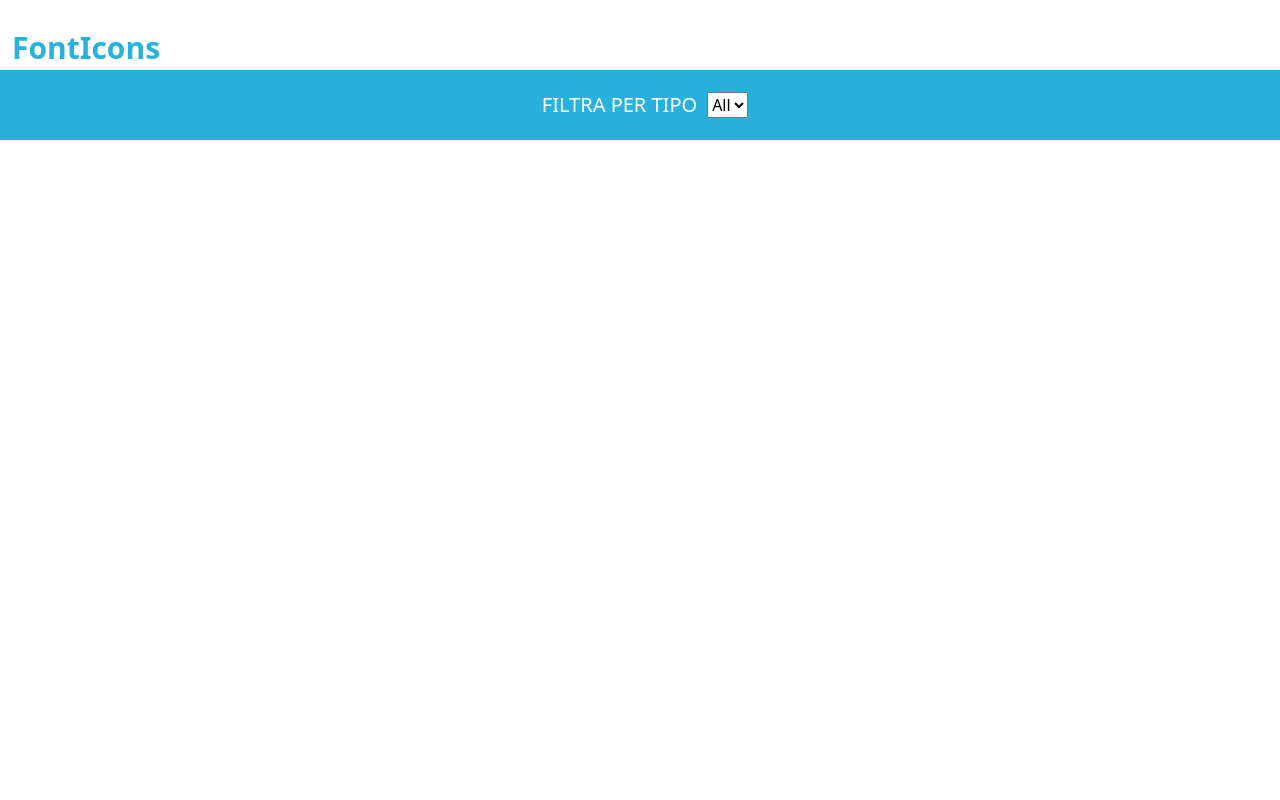
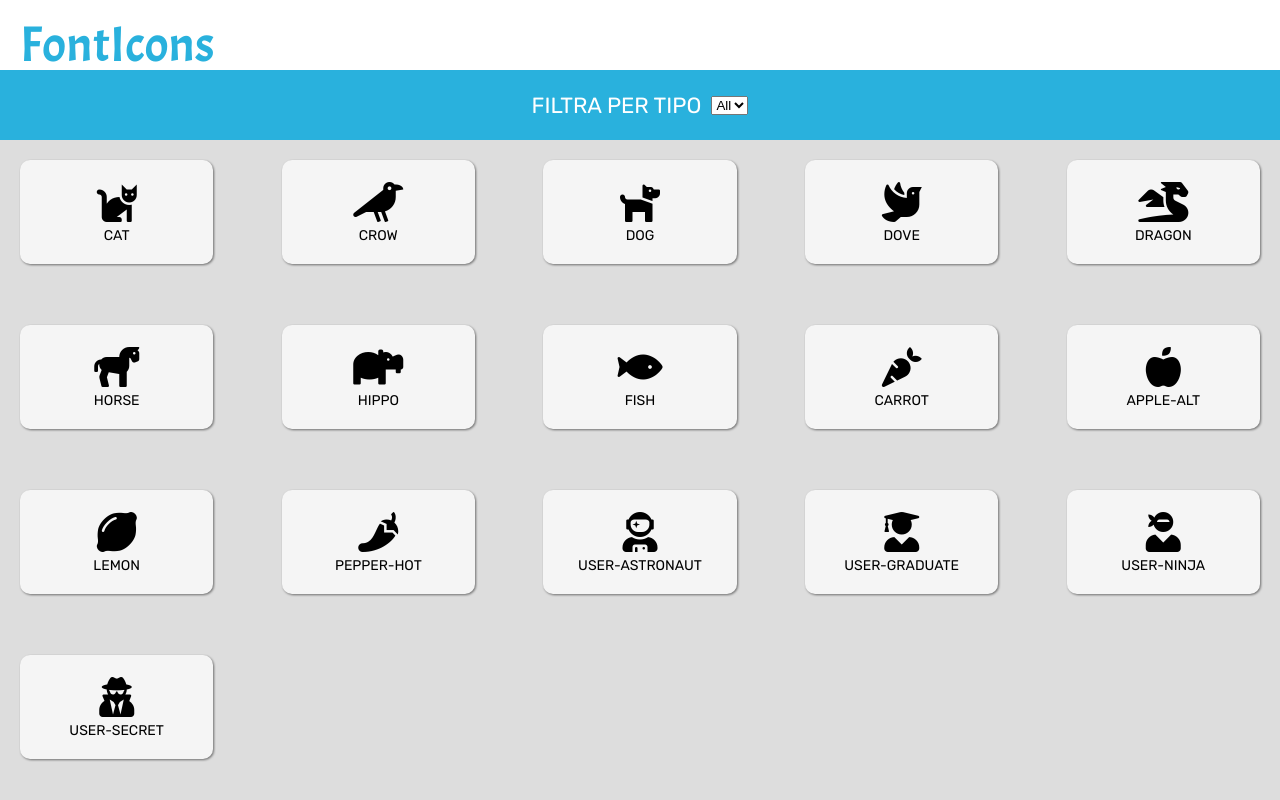
Before and after one commit to steftes99/js-es6-icons, a plain HTML site: page index.html in a window 1280 px wide. Drawn offline with nearby package versions, Linux system fonts and the light colour scheme.

Commit message:
aggiornamento con correzione slack

```diff
--- a/css/style.css
+++ b/css/style.css
@@ -1,27 +1,64 @@
+* {
+    margin: 0;
+    padding: 0;
+    box-sizing: border-box;
+  }
 
+  body {
+    min-width: 300px;
+    font-size: 20px;
+    font-family: 'Rubik', sans-serif;
+  }
 
-.title{
+  .container {
+    width: 100%;
+    height: 100vh;
+  }
+
+  .header {
+    padding: 10px 20px;
     height: 70px;
+    line-height: 70px;
+    font-family: 'Acme', sans-serif;
+    font-size: 250%;
+    color: rgb(41, 177, 221);
+  }
 
-}
-.blue{
-    color: #29B1DD;
-    font-weight: bold;
-    font-size: 30px;
-    padding-top: 2%;
-}
-.bgblue{
-    background-color: #29B1DD;
+  .search {
+    display: flex;
+    justify-content: center;
+    align-items: center;
     height: 70px;
-}
-.search{
-    background-color:#29B1DD;
-    height: 70px;
-}
-h1{
-    color: white;
+    padding: 5px;
+    background-color: rgb(41, 177, 221);
+    font-size: 110%;
     text-transform: uppercase;
-    font-size: 20px;
-    margin: 10px;
+    color: rgb(255, 255, 255);
+  }
+  .search select{
+    margin-left: 10px;
+  }
 
-}
+  .icons {
+    display: flex;
+    justify-content: space-between;
+    align-items: flex-start;
+    flex-wrap: wrap;
+    height: calc(100% - 140px);
+    overflow-y: scroll;
+    font-size: 200%;
+    background-color: rgb(221, 221, 221);
+  }
+  .icons > div {
+    flex-basis: calc(100% / 6 - 20px );
+    min-width: 150px;
+    margin: 20px;
+    padding: 20px;
+    background: rgb(245, 245, 245);
+    border-radius: 10px;
+    text-align: center;
+    filter: drop-shadow(1px 1px 1px rgba(0,0,0, 0.5));
+  }
+  .icons .title {
+    font-size: 14px;
+  }
--- a/index.html
+++ b/index.html
@@ -1,35 +1,34 @@
 <!DOCTYPE html>
 <html lang="en">
 <head>
-    <meta charset="UTF-8">
-    <meta http-equiv="X-UA-Compatible" content="IE=edge">
-    <meta name="viewport" content="width=device-width, initial-scale=1.0">
-    <title>Document</title>
-    <link href="https://cdn.jsdelivr.net/npm/bootstrap@5.0.1/dist/css/bootstrap.min.css" rel="stylesheet" integrity="sha384-+0n0xVW2eSR5OomGNYDnhzAbDsOXxcvSN1TPprVMTNDbiYZCxYbOOl7+AMvyTG2x" crossorigin="anonymous">
-    <link rel="stylesheet" href="css/style.css">
+  <meta charset="UTF-8">
+  <meta name="viewport" content="width=device-width, initial-scale=1.0">
+  <link rel="stylesheet" href="https://cdnjs.cloudflare.com/ajax/libs/font-awesome/5.15.1/css/all.min.css"
+    integrity="sha512-+4zCK9k+qNFUR5X+cKL9EIR+ZOhtIloNl9GIKS57V1MyNsYpYcUrUeQc9vNfzsWfV28IaLL3i96P9sdNyeRssA=="
+    crossorigin="anonymous" />
+    <link href="https://fonts.googleapis.com/css2?family=Acme&family=Rubik&display=swap" rel="stylesheet">
+
+  <link rel="stylesheet" href="css/style.css">
+  <title>Document</title>
 </head>
 <body>
-    <div class="container-fluid m-0 p-0">
-
-       <div class="row m-0">
-           <div class="col">
-               <div class="title">
-                    <p class="text-start m-0 blue">FontIcons</p>
-               </div>
-           </div>
-       </div>
-
-       <div class="row m-0">
-        <div class="col d-flex justify-content-center align-items-center bgblue">
-
-                <h1>filtra per tipo</h1>
-                <select name="" id="">
-                    <option value="">All</option>
-                </select>
-
-
-        </div>
+  <div class="container">
+    <div class="header">
+      <div class="logo">FontIcons</div>
     </div>
+    <div class="search">
+      <label for="type">Filtra per tipo</label>
+      <select name="type" id="type">
+        <option value="">All</option>
+      </select>
     </div>
+    <div id="icons" class="icons">
+      <!-- <div>
+        <i class="fas fa-cat"></i>
+        <div class="title">CAT</div>
+      </div> -->
+    </div>
+  </div>
+  <script src="js/script.js"></script>
 </body>
 </html>
--- a/js/script.js
+++ b/js/script.js
@@ -0,0 +1,121 @@
+const icons = [
+    {
+      name: 'cat',
+      prefix: 'fa-',
+      type: 'animal',
+      family: 'fas',
+    },
+    {
+      name: 'crow',
+      prefix: 'fa-',
+      type: 'animal',
+      family: 'fas',
+    },
+    {
+      name: 'dog',
+      prefix: 'fa-',
+      type: 'animal',
+      family: 'fas',
+    },
+    {
+      name: 'dove',
+      prefix: 'fa-',
+      type: 'animal',
+      family: 'fas',
+    },
+    {
+      name: 'dragon',
+      prefix: 'fa-',
+      type: 'animal',
+      family: 'fas',
+    },
+    {
+      name: 'horse',
+      prefix: 'fa-',
+      type: 'animal',
+      family: 'fas',
+    },
+    {
+      name: 'hippo',
+      prefix: 'fa-',
+      type: 'animal',
+      family: 'fas',
+    },
+    {
+      name: 'fish',
+      prefix: 'fa-',
+      type: 'animal',
+      family: 'fas',
+    },
+    {
+      name: 'carrot',
+      prefix: 'fa-',
+      type: 'vegetable',
+      family: 'fas',
+    },
+    {
+      name: 'apple-alt',
+      prefix: 'fa-',
+      type: 'vegetable',
+      family: 'fas',
+    },
+    {
+      name: 'lemon',
+      prefix: 'fa-',
+      type: 'vegetable',
+      family: 'fas',
+    },
+    {
+      name: 'pepper-hot',
+      prefix: 'fa-',
+      type: 'vegetable',
+      family: 'fas',
+    },
+    {
+      name: 'user-astronaut',
+      prefix: 'fa-',
+      type: 'user',
+      family: 'fas',
+    },
+    {
+      name: 'user-graduate',
+      prefix: 'fa-',
+      type: 'user',
+      family: 'fas',
+    },
+    {
+      name: 'user-ninja',
+      prefix: 'fa-',
+      type: 'user',
+      family: 'fas',
+    },
+    {
+      name: 'user-secret',
+      prefix: 'fa-',
+      type: 'user',
+      family: 'fas',
+    },
+  ];
+
+print(icons);
+
+/*----- funzioni ---- */
+ function print(array){
+
+  array.forEach((element) => {
+    console.log(element);
+
+    const {name, prefix, family} = element;
+
+    const elementHTML = `
+    <div>
+      <i class="${family} ${prefix}${name}"></i>
+      <div class="title">${name.toUpperCase()}</div>
+    </div>
+    `;
+
+    document.getElementById('icons').innerHTML += elementHTML;
+
+  });
+
+ }
```
